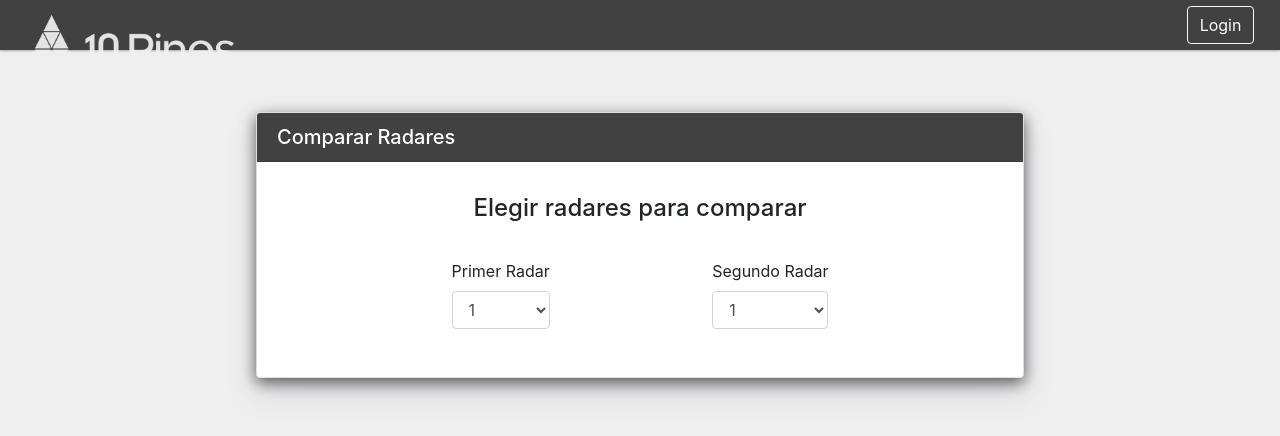
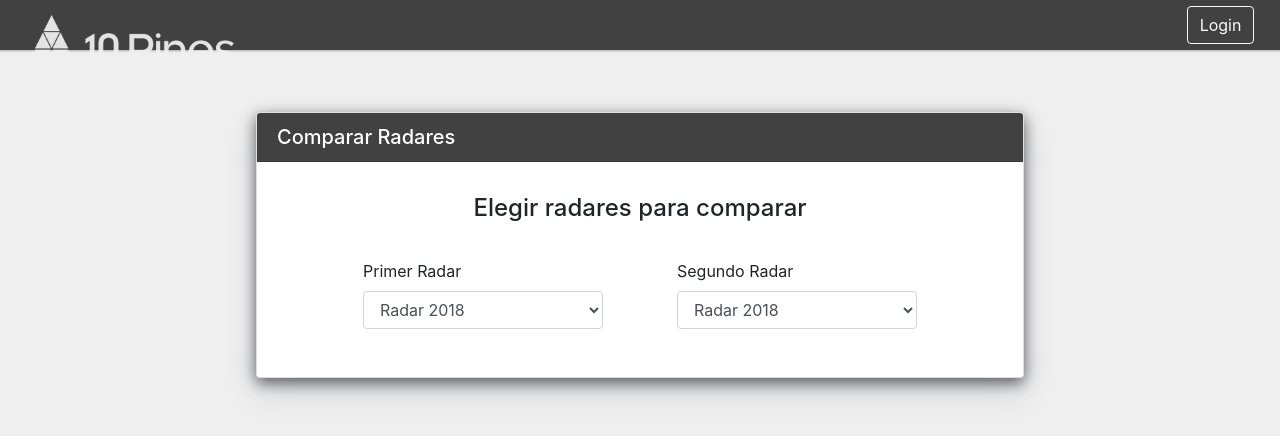
Before and after one commit to 10PinesLabs/radar, an Angular app: page /selectToCompare in a window 1280 px wide. Shown: the top 436 px of the page. Built offline with nearby package versions, Linux system fonts and the light colour scheme.

Commit message:
Vista basica terminada

```diff
--- a/src/app/select-to-compare/select-to-compare.component.html
+++ b/src/app/select-to-compare/select-to-compare.component.html
@@ -7,23 +7,20 @@
 
     <form class="select-to-compare-form">
       <div class="form-group">
-        <label for="exampleFormControlSelect1">Primer Radar</label>
-        <select class="form-control" id="exampleFormControlSelect1">
-          <option>1</option>
-          <option>2</option>
-          <option>3</option>
-          <option>4</option>
-          <option>5</option>
+        <label for="primerRadar">Primer Radar</label>
+        <select class="form-control select-to-compare-select" id="primerRadar" >
+          <option *ngFor="let radar of radars">
+            {{radar.title}}
+          </option>
         </select>
       </div>
+
       <div class="form-group">
-        <label for="exampleFormControlSelect2">Segundo Radar</label>
-        <select class="form-control" id="exampleFormControlSelect2">
-          <option>1</option>
-          <option>2</option>
-          <option>3</option>
-          <option>4</option>
-          <option>5</option>
+        <label for="segundoRadar">Segundo Radar</label>
+        <select class="form-control select-to-compare-select" id="segundoRadar">
+          <option *ngFor="let radar of radars">
+            {{radar.title}}
+          </option>
         </select>
       </div>
     </form>
--- a/src/app/select-to-compare/select-to-compare.component.scss
+++ b/src/app/select-to-compare/select-to-compare.component.scss
@@ -12,3 +12,7 @@
     flex-wrap: wrap;
     justify-content: space-evenly;
 }
+
+.select-to-compare-select {
+    width: 15em;
+}
```
